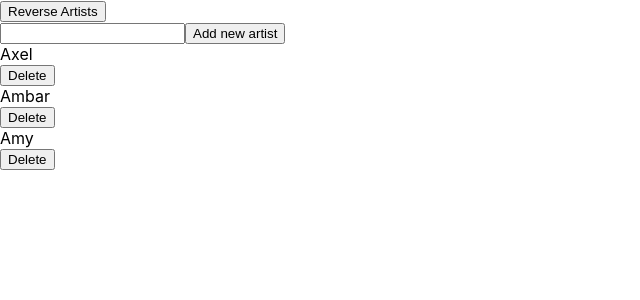
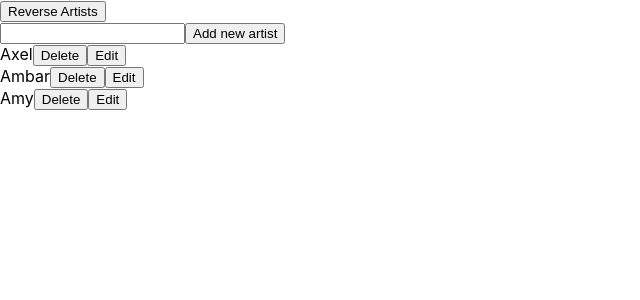
Before and after one commit to edutrul/react-add-items, a React (Create React App) app: page / in a window 1280 px wide. Shown: the top 300 px of the page, without its empty margins (0-640 px from the left). Built offline with nearby package versions, Linux system fonts and the light colour scheme.

Commit message:
Add handleChangeName

```diff
--- a/src/App.js
+++ b/src/App.js
@@ -1,15 +1,20 @@
 import {useState} from "react";
 
-function ArtistsList({artists, deleteArtist}) {
+function ArtistsList({artists, deleteArtist, editIsEditableArtist, handleChangeName}) {
+
+  const handleChangeNameForArtist = (artist, e) => {
+    handleChangeName(artist.id, e.target.value)
+  }
 
   return (
     <div>
       {artists.map(
         (artist) =>
-          <>
-            <div key={artist.id}>{artist.name}</div>
+          <div key={artist.id}>
+            {!artist.isEditable ? (<span>{artist.name}</span>) : (<input type="text" onChange={(e) => handleChangeNameForArtist(artist, e)} name={`artist_edit_name_${artist.id}`} value={artist.name}/>)}
             <button onClick={() => deleteArtist(artist.id)}> Delete</button>
-          </>
+            <button onClick={() => editIsEditableArtist(artist.id)}> Edit</button>
+          </div>
       )}
     </div>
   );
@@ -41,14 +46,26 @@ function Reverse({reverseArtists}) {
 }
 
 export default function App() {
-  const [artists, setArtists] = useState([{id: 1, name: 'Axel'}, {id: 2, name:'Ambar'}, {id: 3, name: 'Amy'}]);
+  const [artists, setArtists] = useState([
+    {id: 1, name: 'Axel', isEditable: false},
+    {id: 2, name:'Ambar', isEditable: false},
+    {id: 3, name: 'Amy', isEditable: false}
+  ]);
 
   const addArtist = (artistName) => {
     setArtists( (prevArtists) => [...prevArtists, {id: prevArtists.length + 1, name: artistName}] )
   }
 
+  const handleChangeName = (artistId, newArtistName) => {
+    setArtists( (prevArtists) => prevArtists.map( (artist) => artist.id === artistId ? { ...artist, name: newArtistName } : artist ) )
+  }
+
   const deleteArtist = (artistId) => {
     setArtists( (prevArtists) => prevArtists.filter( (artist) => artist.id !== artistId ) )
+  }
+
+  const editIsEditableArtist = (artistId) => {
+    setArtists( (prevArtists) => prevArtists.map( (artist) => artist.id === artistId ? { ...artist, isEditable: true } : artist ) )
   }
 
   const reverseArtists = () => {
@@ -60,7 +77,9 @@ export default function App() {
     <ArtistCreationForm addArtist={addArtist} />
     <ArtistsList
       artists={artists}
+      handleChangeName={handleChangeName}
       deleteArtist={deleteArtist}
+      editIsEditableArtist={editIsEditableArtist}
     />
   </>
 }
```
